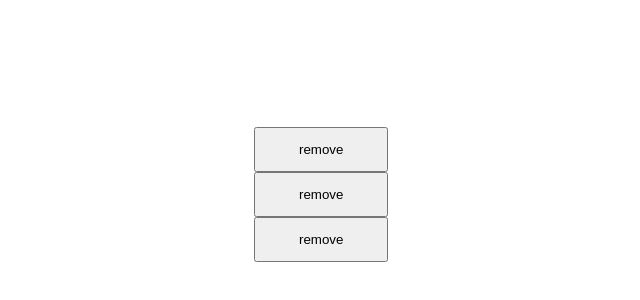
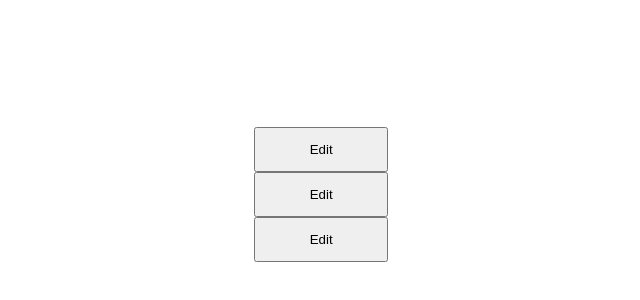
Before and after one commit to 0mistakes/VUE, a Vue app: page / in a window 1280 px wide. Shown: the part 206-506 px from the top of the page, without its empty margins (386-1026 px from the left). Built offline with nearby package versions, Linux system fonts and the light colour scheme.

Commit message:
69 quest

```diff
--- a/src/App.vue
+++ b/src/App.vue
@@ -26,10 +26,14 @@ export default {
     Employee
   },
   methods: {
-    remove(id) {
-      this.developers = this.developers.filter((developer) => {
-        return developer.id !== id;
-      })
+    change(id, name, surn){
+      this.developers = this.developers.map((developer) => {
+        if(developer.id === id){
+          developer.name = name;
+          developer.surn = surn;
+        }
+        return developer;
+      });
     }
   }
 }
--- a/src/components/Employee.vue
+++ b/src/components/Employee.vue
@@ -1,4 +1,3 @@
-
 <script>
 export default {
     props: {
@@ -6,19 +5,34 @@ export default {
         name: String,
         surn: String,
     },
-    emits: ['remove'],
+    emits: ['change'],
     data() {
         return {
+            isEdit: false,
+            newName: this.name,
+            newSurn: this.surn,
         }
     },
     methods: {
+        edit(){
+            this.isEdit = true;
+        },
+        save(){
+            this.isEdit = false;
+            this.$emit('change', this.id, this.newName, this.newSurn);
+        }
     }
 }
 </script>
 
 <template>
-    <p>{{ name }} {{ surn }}</p>
-    <button class="button" @click="$emit('remove', id)">
-        remove
-    </button>
+    <template v-if="!isEdit">
+    <p class="developer">{{ name }} {{ surn }}</p>
+    <button class="button" @click="edit">Edit</button>
 </template>
+    <template v-else>
+        <input class="text-field__input" v-model="newName">
+        <input class="text-field__input" v-model="newSurn">
+        <button class="button" @click="save">Save</button>
+    </template>
+</template>
```
